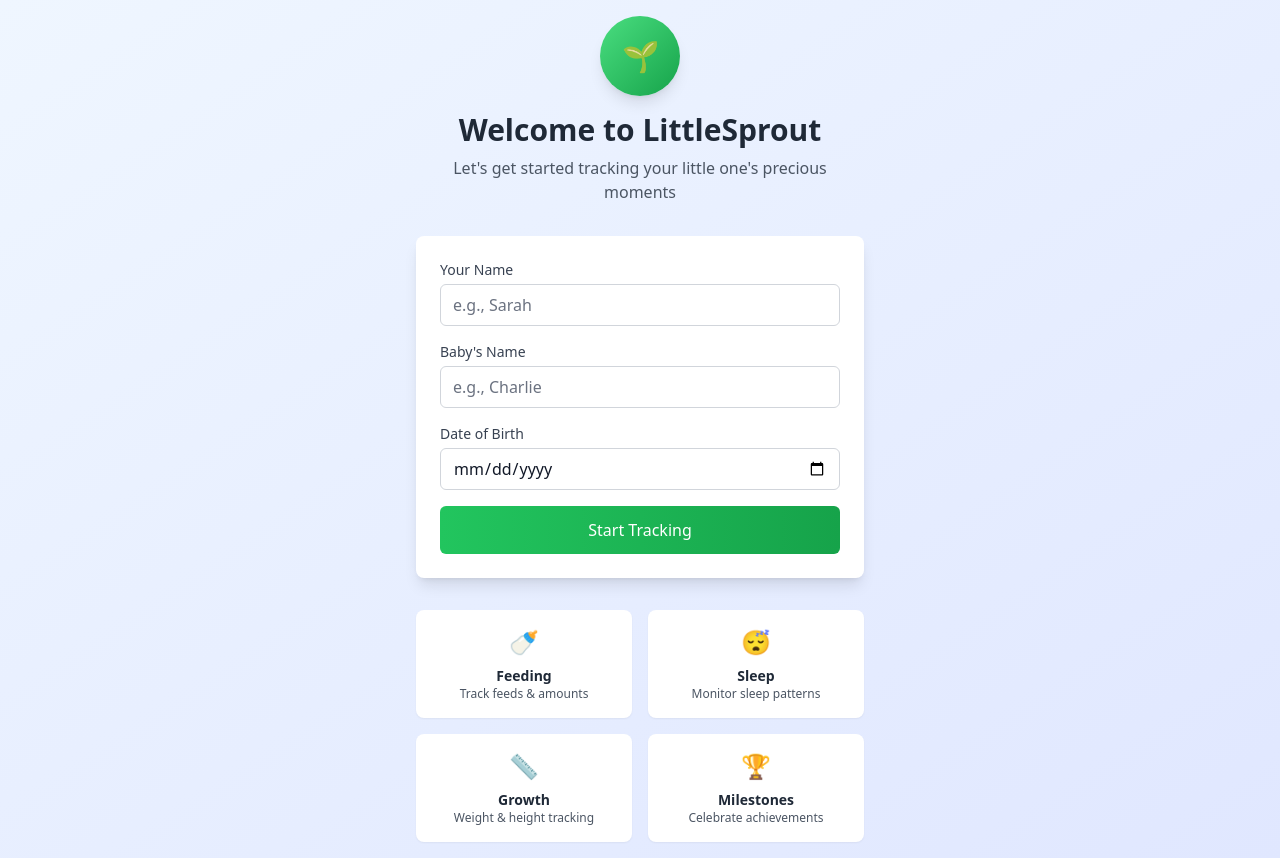
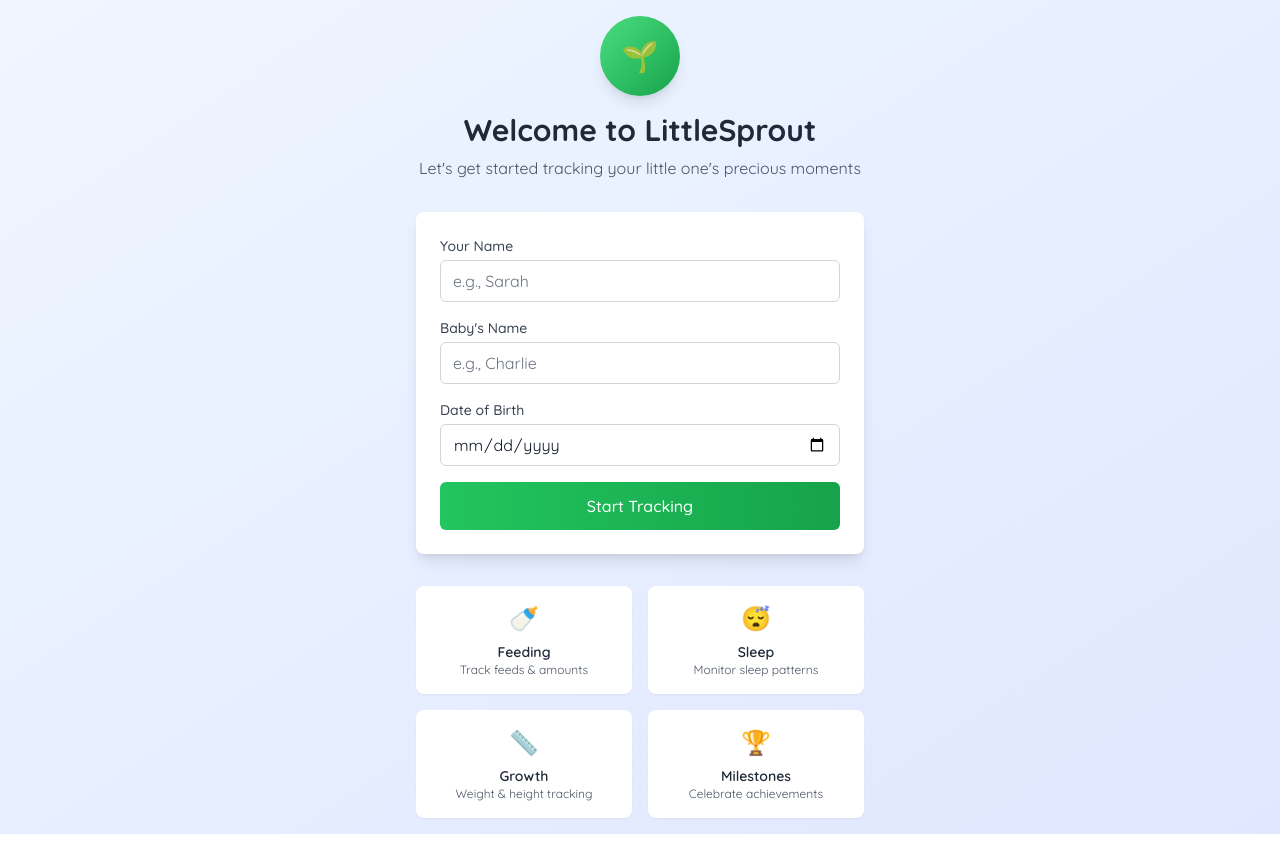
Before and after one commit to yadielglz/littlesprout, a React (Vite) app: page / in a window 1280 px wide. After the commit the page ends 834 px from the top, so only its background shows below. Built offline with nearby package versions, Linux system fonts and the light colour scheme.

Commit message:
Apply Quicksand font app-wide with optimized typography settings

```diff
--- a/src/index.css
+++ b/src/index.css
@@ -1,3 +1,22 @@
 @tailwind base;
 @tailwind components;
 @tailwind utilities;
+
+@layer base {
+  html {
+    font-family: 'Quicksand', system-ui, sans-serif;
+    -webkit-font-smoothing: antialiased;
+    -moz-osx-font-smoothing: grayscale;
+    text-rendering: optimizeLegibility;
+  }
+
+  /* Apply different font weights for better hierarchy */
+  h1, h2, h3, h4, h5, h6 {
+    @apply font-semibold;
+  }
+
+  /* Ensure buttons and interactive elements use medium weight */
+  button, a, .interactive {
+    @apply font-medium;
+  }
+}
```
